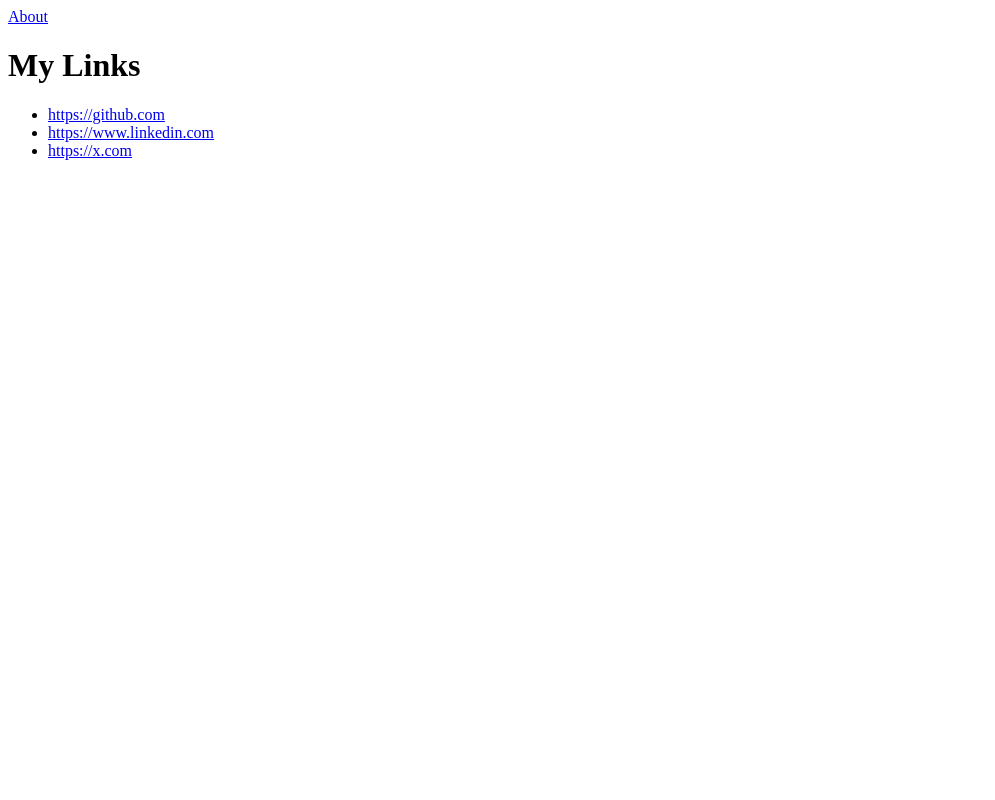
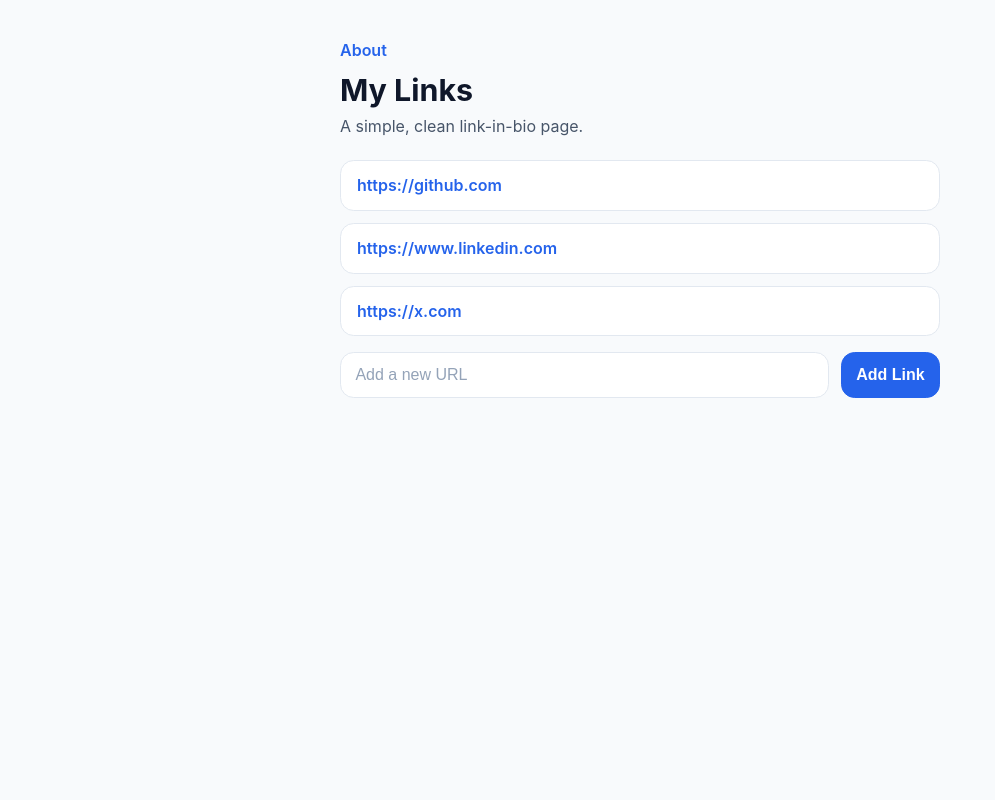
Before and after one commit to parshv09/my-link-bio, a Flask app: page / in a window 1280 px wide. Shown: the whole page, without its empty margins (0-995 px from the left). Run offline with Flask 3, Linux system fonts and the light colour scheme.

Commit message:
Add centralized card-based styling for link bio pages

```diff
--- /dev/null
+++ b/static/style.css
@@ -0,0 +1,125 @@
+:root {
+  --page-bg: #f8fafc;
+  --surface: #ffffff;
+  --surface-alt: #f1f5f9;
+  --text-primary: #0f172a;
+  --text-muted: #475569;
+  --border: #e2e8f0;
+  --accent: #2563eb;
+  --accent-hover: #1d4ed8;
+}
+
+* {
+  box-sizing: border-box;
+}
+
+body {
+  margin: 0;
+  min-height: 100vh;
+  font-family: "Inter", "Segoe UI", Tahoma, Geneva, Verdana, sans-serif;
+  background: var(--page-bg);
+  color: var(--text-primary);
+  display: flex;
+  justify-content: center;
+  padding: 2.5rem 1rem;
+}
+
+.page {
+  width: 100%;
+  max-width: 600px;
+}
+
+.page-header {
+  margin-bottom: 1.5rem;
+}
+
+.nav-link {
+  display: inline-block;
+  margin-bottom: 0.75rem;
+  color: var(--accent);
+  text-decoration: none;
+  font-weight: 600;
+}
+
+.nav-link:hover {
+  text-decoration: underline;
+}
+
+h1 {
+  margin: 0;
+  font-size: 1.9rem;
+}
+
+.subtitle {
+  margin: 0.5rem 0 0;
+  color: var(--text-muted);
+}
+
+.stack {
+  display: grid;
+  gap: 0.75rem;
+}
+
+.card {
+  background: var(--surface);
+  border: 1px solid var(--border);
+  border-radius: 0.85rem;
+  padding: 0.9rem 1rem;
+}
+
+.card-link {
+  color: var(--accent);
+  font-weight: 600;
+  text-decoration: none;
+  overflow-wrap: anywhere;
+}
+
+.card-link:hover {
+  text-decoration: underline;
+}
+
+.form {
+  margin-top: 1rem;
+}
+
+.form-row {
+  display: grid;
+  grid-template-columns: 1fr auto;
+  gap: 0.75rem;
+}
+
+.input,
+.button {
+  border: 1px solid var(--border);
+  border-radius: 0.85rem;
+  padding: 0.8rem 0.9rem;
+  font-size: 1rem;
+}
+
+.input {
+  background: var(--surface);
+  color: var(--text-primary);
+}
+
+.input::placeholder {
+  color: #94a3b8;
+}
+
+.input:focus,
+.button:focus {
+  outline: 2px solid #bfdbfe;
+  outline-offset: 1px;
+}
+
+.button {
+  background: var(--accent);
+  border-color: var(--accent);
+  color: #ffffff;
+  font-weight: 600;
+  cursor: pointer;
+}
+
+.button:hover {
+  background: var(--accent-hover);
+  border-color: var(--accent-hover);
+}
--- a/templates/index.html
+++ b/templates/index.html
@@ -4,14 +4,36 @@
     <meta charset="utf-8">
     <meta name="viewport" content="width=device-width, initial-scale=1">
     <title>My Links</title>
+    <link rel="stylesheet" href="{{ url_for('static', filename='style.css') }}">
   </head>
   <body>
-    <a href="/about">About</a>
-    <h1>My Links</h1>
-    <ul>
-      {% for url in links %}
-      <li><a href="{{ url }}">{{ url }}</a></li>
-      {% endfor %}
-    </ul>
+    <main class="page">
+      <header class="page-header">
+        <a class="nav-link" href="/about">About</a>
+        <h1>My Links</h1>
+        <p class="subtitle">A simple, clean link-in-bio page.</p>
+      </header>
+
+      <section class="stack">
+        {% for url in links %}
+        <article class="card">
+          <a class="card-link" href="{{ url }}">{{ url }}</a>
+        </article>
+        {% endfor %}
+      </section>
+
+      <form class="form" action="#" method="post">
+        <div class="form-row">
+          <input
+            class="input"
+            type="url"
+            name="new_link"
+            placeholder="Add a new URL"
+            aria-label="New URL"
+          >
+          <button class="button" type="submit">Add Link</button>
+        </div>
+      </form>
+    </main>
   </body>
 </html>
```
Also changed, not shown: templates/about.html (+10 -2 lines).
